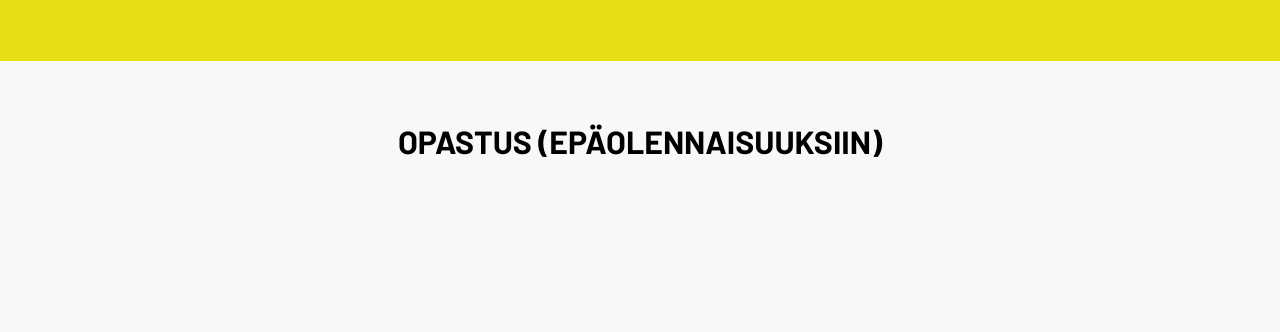
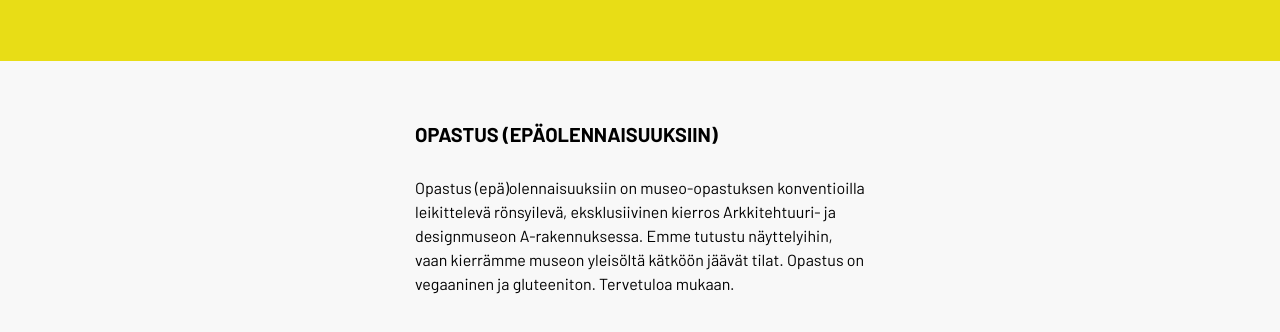
Before and after one commit to melonmanchan/opastusepaolennaisuuksiin, a website built with Vite: page index.html in a window 1280 px wide. Built offline with nearby package versions, Linux system fonts and the light colour scheme.

Commit message:
Add kuva

```diff
--- a/index.html
+++ b/index.html
@@ -18,6 +18,13 @@
     <div class="content-wrapper">
       <div class="content">
         <h1>Opastus (Epäolennaisuuksiin)</h1>
+        <p>
+          Opastus (epä)olennaisuuksiin on museo-opastuksen konventioilla
+          leikittelevä rönsyilevä, eksklusiivinen kierros Arkkitehtuuri- ja
+          designmuseon A-rakennuksessa. Emme tutustu näyttelyihin, vaan
+          kierrämme museon yleisöltä kätköön jäävät tilat. Opastus on vegaaninen
+          ja gluteeniton. Tervetuloa mukaan.
+        </p>
       </div>
     </div>
     <script type="module" src="/src/main.ts"></script>
--- a/src/style.scss
+++ b/src/style.scss
@@ -25,10 +25,16 @@ body {
   }
 
   .content {
-    max-width: 500px;
+    max-width: 450px;
 
     h1 {
       text-transform: uppercase;
+      font-size: 20px;
+    }
+    p {
+      margin-top: 30px;
+      line-height: 24px;
+      font-size: 16px;
     }
   }
 }
```
Also changed, not shown: public/kuva.png (added).
